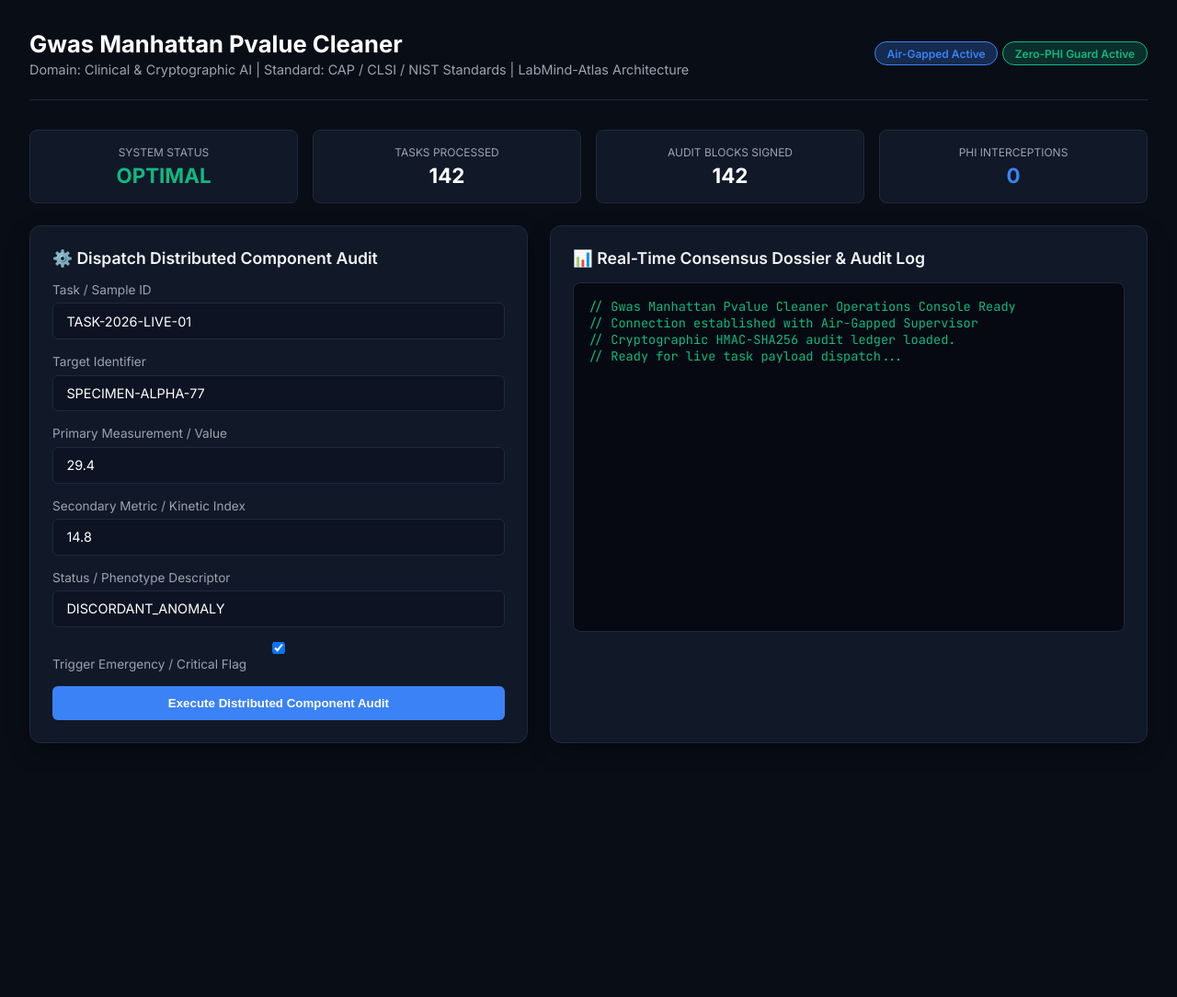
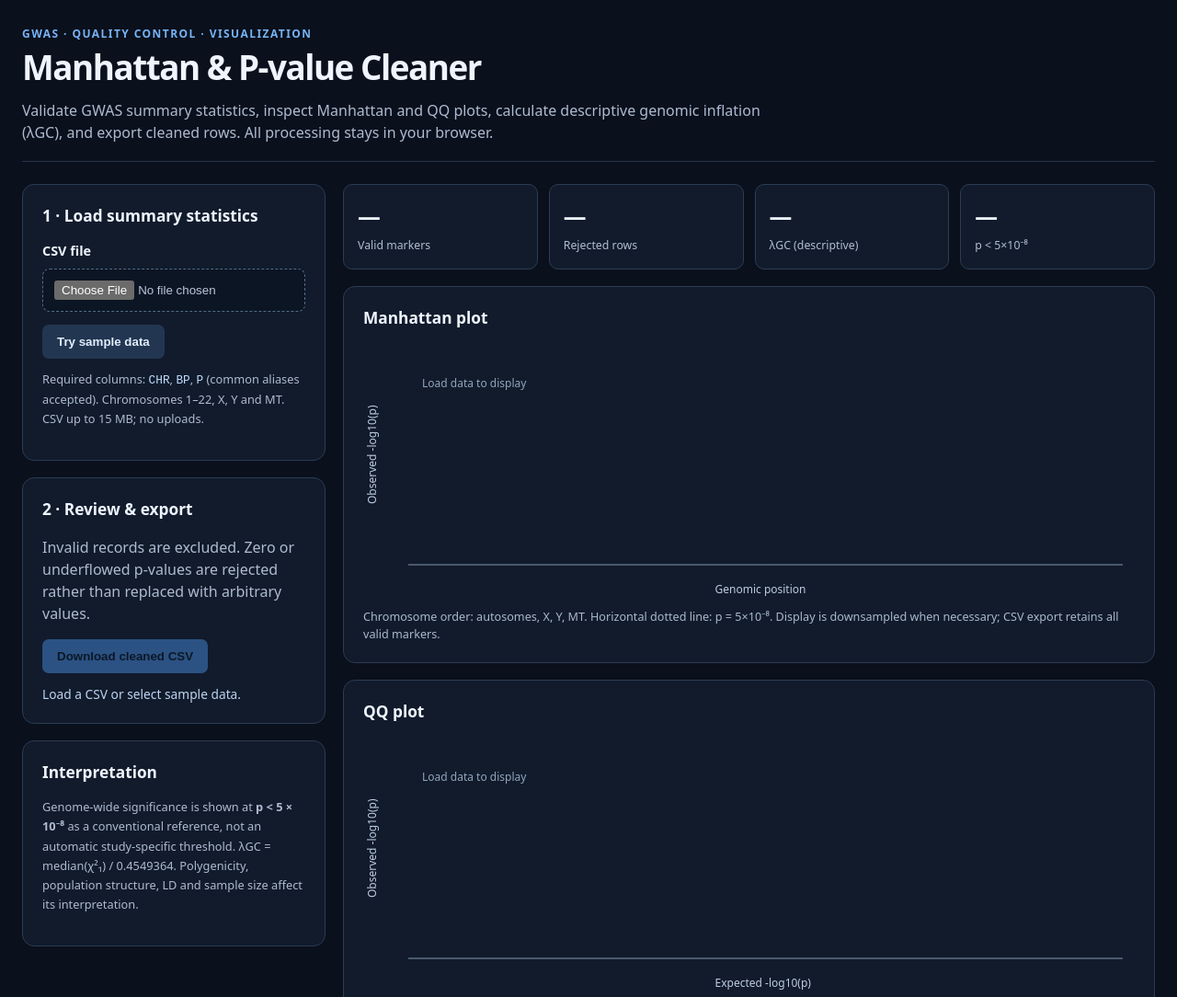
Before and after one commit to abusuraihsakhri/gwas-manhattan-pvalue-cleaner, a plain HTML site: page web/index.html in a window 1280 px wide. Shown: the top 1084 px of the page at 92% size. Before the commit the page ends 840 px from the top, so only its background shows below. Drawn offline with Linux system fonts and the light colour scheme.

Commit message:
Replace simulated dashboard with offline GWAS CSV analysis and Manhattan/QQ plots

```diff
--- a/web/index.html
+++ b/web/index.html
@@ -1,236 +1,242 @@
-<!DOCTYPE html>
+<!doctype html>
 <html lang="en">
 <head>
-    <meta charset="UTF-8">
-    <meta name="viewport" content="width=device-width, initial-scale=1.0">
-    <title>Gwas Manhattan Pvalue Cleaner — Operations Console</title>
-    <link href="https://fonts.googleapis.com/css2?family=Inter:wght@300;400;600;700&family=JetBrains+Mono:wght@400;600&display=swap" rel="stylesheet">
+<meta charset="utf-8">
+<meta name="viewport" content="width=device-width,initial-scale=1">
+<meta name="color-scheme" content="dark">
+<title>GWAS Summary Statistics Cleaner</title>
 <style>
-        :root {
-            --bg: #090d16;
-            --card: #111827;
-            --border: #1f293d;
-            --accent: #3b82f6;
-            --accent-glow: rgba(59, 130, 246, 0.25);
-            --text: #f3f4f6;
-            --text-muted: #9ca3af;
-            --danger: #ef4444;
-            --warning: #f59e0b;
-            --success: #10b981;
-        }
-        * { box-sizing: border-box; margin: 0; padding: 0; }
-        body {
-            font-family: 'Inter', sans-serif;
-            background: var(--bg);
-            color: var(--text);
-            padding: 2rem;
-            min-height: 100vh;
-        }
-        .header {
-            display: flex;
-            justify-content: space-between;
-            align-items: center;
-            border-bottom: 1px solid var(--border);
-            padding-bottom: 1.5rem;
-            margin-bottom: 2rem;
-        }
-        .header-title h1 { font-size: 1.6rem; font-weight: 700; color: #fff; }
-        .header-title p { color: var(--text-muted); font-size: 0.9rem; margin-top: 0.25rem; }
-        .badge {
-            display: inline-block;
-            padding: 0.3rem 0.8rem;
-            border-radius: 9999px;
-            font-size: 0.75rem;
-            font-weight: 600;
-            background: var(--accent-glow);
-            color: var(--accent);
-            border: 1px solid var(--accent);
-        }
-        .grid {
-            display: grid;
-            grid-template-columns: 1fr 1.2fr;
-            gap: 1.5rem;
-        }
-        .card {
-            background: var(--card);
-            border: 1px solid var(--border);
-            border-radius: 12px;
-            padding: 1.5rem;
-            box-shadow: 0 10px 25px rgba(0,0,0,0.3);
-        }
-        .card h2 {
-            font-size: 1.1rem;
-            font-weight: 600;
-            margin-bottom: 1rem;
-            display: flex;
-            align-items: center;
-            gap: 0.5rem;
-        }
-        .form-group { margin-bottom: 1rem; }
-        label { display: block; font-size: 0.85rem; color: var(--text-muted); margin-bottom: 0.4rem; }
-        input, select, textarea {
-            width: 100%;
-            padding: 0.65rem 0.9rem;
-            background: #0d1322;
-            border: 1px solid var(--border);
-            border-radius: 6px;
-            color: #fff;
-            font-family: inherit;
-            font-size: 0.9rem;
-        }
-        input:focus, textarea:focus { outline: none; border-color: var(--accent); }
-        .btn {
-            background: var(--accent);
-            color: #fff;
-            border: none;
-            padding: 0.7rem 1.4rem;
-            border-radius: 6px;
-            font-weight: 600;
-            cursor: pointer;
-            transition: 0.2s;
-            width: 100%;
-        }
-        .btn:hover { background: #2563eb; }
-        .terminal {
-            background: #060911;
-            border: 1px solid var(--border);
-            border-radius: 8px;
-            padding: 1rem;
-            font-family: 'JetBrains Mono', monospace;
-            font-size: 0.85rem;
-            color: #10b981;
-            height: 380px;
-            overflow-y: auto;
-            white-space: pre-wrap;
-        }
-        .metrics-bar {
-            display: grid;
-            grid-template-columns: repeat(4, 1fr);
-            gap: 1rem;
-            margin-bottom: 1.5rem;
-        }
-        .metric-box {
-            background: var(--card);
-            border: 1px solid var(--border);
-            border-radius: 8px;
-            padding: 1rem;
-            text-align: center;
-        }
-        .metric-val { font-size: 1.4rem; font-weight: 700; color: #fff; margin-top: 0.25rem; }
-        .metric-label { font-size: 0.75rem; color: var(--text-muted); text-transform: uppercase; }
+:root{font-family:system-ui,-apple-system,BlinkMacSystemFont,"Segoe UI",sans-serif;color:#eff5ff;background:#0a101c;line-height:1.5}
+*{box-sizing:border-box}body{max-width:1350px;margin:auto;padding:28px 24px 70px}
+h1{font-size:clamp(1.6rem,3vw,2.3rem);letter-spacing:-.04em;margin:0}
+h2{font-size:1.08rem;margin:0 0 14px}p{color:#aebbd0}header{border-bottom:1px solid #26344a;margin-bottom:24px;padding-bottom:19px}
+.eyebrow{font-size:.75rem;color:#77b3f7;letter-spacing:.12em;font-weight:700;text-transform:uppercase}
+.intro{margin:7px 0 0;max-width:820px}
+.layout{display:grid;grid-template-columns:minmax(250px,330px) minmax(0,1fr);gap:19px;align-items:start}
+.panel{background:#111b2b;border:1px solid #2b3c54;border-radius:13px;padding:21px;margin-bottom:18px}
+label{display:block;font-size:.9rem;font-weight:600;margin-bottom:8px}
+input[type=file]{width:100%;color:#b8c6da;padding:12px;border:1px dashed #536c8a;border-radius:8px;background:#0c1523}
+input:focus-visible,button:focus-visible{outline:3px solid #72b5ff;outline-offset:3px}
+button{border:0;border-radius:7px;padding:11px 16px;cursor:pointer;font-weight:700;background:#4b96ef;color:#081321}
+button:disabled{opacity:.45;cursor:not-allowed}button.secondary{background:#233651;color:#e2eefd}
+.actions{display:flex;flex-wrap:wrap;gap:9px;margin-top:14px}
+.hint{font-size:.8rem;margin-top:12px;line-height:1.65}
+.status{margin:13px 0 0;white-space:pre-wrap;font-size:.86rem;color:#bdd4f2;min-height:1.5em}
+.status.error{color:#ffaaaa}
+.stats{display:grid;grid-template-columns:repeat(4,minmax(0,1fr));gap:12px;margin-bottom:18px}
+.stat{background:#111b2b;border:1px solid #2b3c54;border-radius:10px;padding:15px}
+.stat strong{display:block;font-size:1.55rem;letter-spacing:-.03em;font-variant-numeric:tabular-nums}
+.stat span{font-size:.77rem;color:#afbed1}
+.plot{width:100%;height:280px;display:block}
+.plot-note{font-size:.79rem;color:#a9b9cd;margin:8px 0 0}
+footer{font-size:.81rem;color:#aebbd0;border-top:1px solid #26344a;padding-top:20px;margin-top:26px}
+small{color:#aebbd0}code{color:#bddbff}
+@media(max-width:850px){.layout{grid-template-columns:1fr}.stats{grid-template-columns:repeat(2,minmax(0,1fr))}body{padding:19px 13px}}
+@media(max-width:450px){.stat strong{font-size:1.3rem}.panel{padding:15px}.plot{height:240px}}
 </style>
 </head>
 <body>
-
-    <div class="header">
-        <div class="header-title">
-            <h1>Gwas Manhattan Pvalue Cleaner</h1>
-            <p>Domain: Clinical & Cryptographic AI | Standard: CAP / CLSI / NIST Standards | LabMind-Atlas Architecture</p>
+<header>
+<div class="eyebrow">GWAS · Quality control · Visualization</div>
+<h1>Manhattan &amp; P-value Cleaner</h1>
+<p class="intro">Validate GWAS summary statistics, inspect Manhattan and QQ plots, calculate descriptive genomic inflation (λGC), and export cleaned rows. All processing stays in your browser.</p>
+</header>
+<div class="layout">
+<aside>
+<section class="panel">
+<h2>1 · Load summary statistics</h2>
+<label for="file">CSV file</label>
+<input id="file" type="file" accept=".csv,text/csv" aria-describedby="filehelp">
+<div class="actions"><button type="button" id="example" class="secondary">Try sample data</button></div>
+<p class="hint" id="filehelp">Required columns: <code>CHR</code>, <code>BP</code>, <code>P</code> (common aliases accepted). Chromosomes 1–22, X, Y and MT. CSV up to 15 MB; no uploads.</p>
+</section>
+<section class="panel">
+<h2>2 · Review &amp; export</h2>
+<p>Invalid records are excluded. Zero or underflowed p-values are rejected rather than replaced with arbitrary values.</p>
+<button type="button" id="download" disabled>Download cleaned CSV</button>
+<div id="status" class="status" role="status" aria-live="polite">Load a CSV or select sample data.</div>
+</section>
+<section class="panel">
+<h2>Interpretation</h2>
+<p class="hint">Genome-wide significance is shown at <strong>p &lt; 5 × 10⁻⁸</strong> as a conventional reference, not an automatic study-specific threshold. λGC = median(χ²₁) / 0.4549364. Polygenicity, population structure, LD and sample size affect its interpretation.</p>
+</section>
+</aside>
+<main>
+<div class="stats" aria-label="GWAS summary">
+<div class="stat"><strong id="valid">—</strong><span>Valid markers</span></div>
+<div class="stat"><strong id="rejected">—</strong><span>Rejected rows</span></div>
+<div class="stat"><strong id="lambda">—</strong><span>λGC (descriptive)</span></div>
+<div class="stat"><strong id="hits">—</strong><span>p &lt; 5×10⁻⁸</span></div>
 </div>
-        <div>
-            <span class="badge">Air-Gapped Active</span>
-            <span class="badge" style="background: rgba(16,185,129,0.2); color: #10b981; border-color: #10b981;">Zero-PHI Guard Active</span>
+<section class="panel"><h2>Manhattan plot</h2><canvas id="manhattan" class="plot" role="img" aria-label="Manhattan plot of negative log10 p by genomic coordinate"></canvas><p class="plot-note">Chromosome order: autosomes, X, Y, MT. Horizontal dotted line: p = 5×10⁻⁸. Display is downsampled when necessary; CSV export retains all valid markers.</p></section>
+<section class="panel"><h2>QQ plot</h2><canvas id="qq" class="plot" role="img" aria-label="Observed versus expected negative log10 p quantiles"></canvas><p class="plot-note">Unadjusted expected uniform-null quantiles, plotted against observed -log10(p). No confidence envelope or LD correction.</p></section>
+</main>
 </div>
-    </div>
-
-    <div class="metrics-bar">
-        <div class="metric-box">
-            <div class="metric-label">System Status</div>
-            <div class="metric-val" style="color: var(--success);" id="m-status">OPTIMAL</div>
-        </div>
-        <div class="metric-box">
-            <div class="metric-label">Tasks Processed</div>
-            <div class="metric-val" id="m-tasks">142</div>
-        </div>
-        <div class="metric-box">
-            <div class="metric-label">Audit Blocks Signed</div>
-            <div class="metric-val" id="m-audit">142</div>
-        </div>
-        <div class="metric-box">
-            <div class="metric-label">PHI Interceptions</div>
-            <div class="metric-val" style="color: var(--accent);" id="m-phi">0</div>
-        </div>
-    </div>
-
-    <div class="grid">
-        <div class="card">
-            <h2>⚙️ Dispatch Distributed Component Audit</h2>
-            <div class="form-group">
-                <label>Task / Sample ID</label>
-                <input type="text" id="task_id" value="TASK-2026-LIVE-01">
-            </div>
-            <div class="form-group">
-                <label>Target Identifier</label>
-                <input type="text" id="target_id" value="SPECIMEN-ALPHA-77">
-            </div>
-            <div class="form-group">
-                <label>Primary Measurement / Value</label>
-                <input type="number" id="primary_metric" value="29.4" step="0.1">
-            </div>
-            <div class="form-group">
-                <label>Secondary Metric / Kinetic Index</label>
-                <input type="number" id="secondary_metric" value="14.8" step="0.1">
-            </div>
-            <div class="form-group">
-                <label>Status / Phenotype Descriptor</label>
-                <input type="text" id="status_descriptor" value="DISCORDANT_ANOMALY">
-            </div>
-            <div class="form-group">
-                <label><input type="checkbox" id="is_critical" checked> Trigger Emergency / Critical Flag</label>
-            </div>
-            <button class="btn" onclick="runAudit()">Execute Distributed Component Audit</button>
-        </div>
-
-        <div class="card">
-            <h2>📊 Real-Time Consensus Dossier & Audit Log</h2>
-            <div class="terminal" id="outputConsole">// Gwas Manhattan Pvalue Cleaner Operations Console Ready
-// Connection established with Air-Gapped Supervisor
-// Cryptographic HMAC-SHA256 audit ledger loaded.
-// Ready for live task payload dispatch...</div>
-        </div>
-    </div>
-
+<footer>Local processing only. Results are exploratory QC outputs and do not substitute for ancestry adjustment, population stratification diagnostics, LD-aware analyses, or replication.</footer>
 <script>
-        async function runAudit() {
-            const consoleEl = document.getElementById('outputConsole');
-            consoleEl.innerText = "// Dispatching task across specialized workers...
-// Invoking InvariantQCWorker, SafetyEscalationWorker, ProtocolWorker...";
-
-            const payload = {
-                task_id: document.getElementById('task_id').value,
-                target_identifier: document.getElementById('target_id').value,
-                primary_metric: parseFloat(document.getElementById('primary_metric').value),
-                secondary_metric: parseFloat(document.getElementById('secondary_metric').value),
-                status_descriptor: document.getElementById('status_descriptor').value,
-                is_critical_flag: document.getElementById('is_critical').checked
-            };
-
-            try {
-                const res = await fetch('/api/audit', {
-                    method: 'POST',
-                    headers: { 'Content-Type': 'application/json' },
-                    body: JSON.stringify(payload)
-                });
-                const data = await res.json();
-                consoleEl.innerText = JSON.stringify(data, null, 2);
-                document.getElementById('m-tasks').innerText = parseInt(document.getElementById('m-tasks').innerText) + 1;
-                document.getElementById('m-audit').innerText = parseInt(document.getElementById('m-audit').innerText) + 1;
-            } catch (err) {
-                consoleEl.innerText = "// Offline / Simulation Output:\n" + JSON.stringify({
-                    dossier_id: "DOSSIER-SIM-" + Math.floor(Math.random()*10000),
-                    system: "gwas-manhattan-pvalue-cleaner",
-                    domain: "Clinical & Cryptographic AI",
-                    task_id: payload.task_id,
-                    overall_urgency: payload.is_critical_flag ? "CRITICAL_STAT_PANIC" : "ELEVATED_RISK",
-                    integrity_status: "DISCORDANT_ANOMALY",
-                    alerts: [
-                        { worker: "InvariantQCWorker", alert: "Primary metric exceeds upper reference bound" },
-                        { worker: "SafetyEscalationWorker", alert: "Critical emergency interlock flag active" }
-                    ],
-                    audit_hash: "HMAC_SHA256_e83f9a72b941d6c381f9"
-                }, null, 2);
+"use strict";
+const $=id=>document.getElementById(id);
+const LIMIT_BYTES=15*1024*1024, LIMIT_ROWS=200000, CHISQ_MEDIAN=.454936423119572;
+const ALIASES={CHR:["CHR","CHROM","CHROMOSOME"],BP:["BP","POS","POSITION","BASE_PAIR"],P:["P","PVAL","PVALUE","P_VALUE","P-VALUE"]};
+let data=[],headers=[],rejectedCount=0,lastCleaned=[];
+function status(message,error=false){$("status").textContent=message;$("status").classList.toggle("error",error)}
+function parseCSV(input){
+  const rows=[];let row=[],cell="",quoted=false,closed=false;
+  input=input.replace(/^\uFEFF/,"");
+  for(let i=0;i<input.length;i++){
+    const c=input[i];
+    if(quoted){
+      if(c==='"'&&input[i+1]==='"'){cell+='"';i++}
+      else if(c==='"'){quoted=false;closed=true}
+      else cell+=c;
+    }else if(c==='"'&&cell===""&&!closed){quoted=true}
+    else if(c===","){row.push(cell);cell="";closed=false}
+    else if(c==="\n"||c==="\r"){
+      if(c==="\r"&&input[i+1]==="\n")i++;
+      row.push(cell);if(row.some(x=>x!==""))rows.push(row);
+      row=[];cell="";closed=false;
+    }else{
+      if(closed&&c!==" "&&c!=="\t")throw Error("Invalid quoted CSV field");
+      cell+=c;
     }
   }
+  if(quoted)throw Error("Unclosed CSV quotation");
+  if(cell!==""||row.length){row.push(cell);rows.push(row)}
+  return rows;
+}
+function mapping(names){
+  const keys=names.map(n=>n.trim().toUpperCase());
+  if(new Set(keys).size!==keys.length)throw Error("Duplicate CSV headers");
+  const m={};
+  for(const [label,aliases] of Object.entries(ALIASES)){
+    const hits=keys.map((key,i)=>aliases.includes(key)?i:-1).filter(i=>i>=0);
+    if(hits.length!==1)throw Error("Expected exactly one "+label+" column");
+    m[label]=hits[0];
+  }
+  return m;
+}
+function chromosome(raw){
+  let s=String(raw).trim().toUpperCase().replace(/^CHR/,"");
+  if(s==="X")return 23;if(s==="Y")return 24;
+  if(s==="M"||s==="MT")return 25;
+  if(!/^\d+$/.test(s))return NaN;
+  const n=Number(s);return Number.isInteger(n)&&n>=1&&n<=22?n:NaN;
+}
+// Acklam's inverse standard normal CDF approximation; < 2e-9 abs. error.
+function normalInv(p){
+  if(!(p>0&&p<1))throw Error("Normal quantile probability outside (0,1)");
+  const a=[-39.69683028665376,220.9460984245205,-275.9285104469687,138.357751867269,-30.66479806614716,2.506628277459239];
+  const b=[-54.47609879822406,161.5858368580409,-155.6989798598866,66.80131188771972,-13.28068155288572];
+  const c=[-.007784894002430293,-.3223964580411365,-2.400758277161838,-2.549732539343734,4.374664141464968,2.938163982698783];
+  const d=[.007784695709041462,.3224671290700398,2.445134137142996,3.754408661907416];
+  if(p<.02425){const q=Math.sqrt(-2*Math.log(p));return (((((c[0]*q+c[1])*q+c[2])*q+c[3])*q+c[4])*q+c[5])/((((d[0]*q+d[1])*q+d[2])*q+d[3])*q+1)}
+  if(p>1-.02425)return -normalInv(1-p);
+  const q=p-.5,r=q*q;
+  return (((((a[0]*r+a[1])*r+a[2])*r+a[3])*r+a[4])*r+a[5])*q/(((((b[0]*r+b[1])*r+b[2])*r+b[3])*r+b[4])*r+1);
+}
+function median(numbers){const a=numbers.sort((x,y)=>x-y),m=a.length/2;return a.length%2?a[Math.floor(m)]:(a[m-1]+a[m])/2}
+function analyze(rows){
+  if(rows.length<2)throw Error("CSV has no data rows");
+  headers=rows[0];const m=mapping(headers);
+  if(headers.some(h=>["GWAS_CHR","GWAS_BP","GWAS_P","NEG_LOG10_P"].includes(h.trim().toUpperCase())))throw Error("Input already contains reserved export columns");
+  data=[];lastCleaned=[];rejectedCount=0;
+  if(rows.length>LIMIT_ROWS+1)throw Error("More than 200,000 rows; please split the file");
+  for(const fields of rows.slice(1)){
+    if(fields.length!==headers.length){rejectedCount++;continue}
+    const chr=chromosome(fields[m.CHR]),bpText=fields[m.BP].trim(),pText=fields[m.P].trim();
+    const bp=Number(bpText),p=Number(pText);
+    if(!Number.isInteger(chr)||!/^\d+$/.test(bpText)||!Number.isSafeInteger(bp)||bp<1||!pText||!Number.isFinite(p)||p<=0||p>1){rejectedCount++;continue}
+    const item={chr,bp,p,logp:-Math.log10(p),fields};data.push(item);
+  }
+  if(!data.length)throw Error("No valid GWAS rows; check CHR, BP and P");
+  const chi2=data.map(r=>{const z=normalInv(r.p/2);return z*z});
+  const lambdaGC=median(chi2)/CHISQ_MEDIAN;
+  $("valid").textContent=data.length.toLocaleString();
+  $("rejected").textContent=rejectedCount.toLocaleString();
+  $("lambda").textContent=lambdaGC.toFixed(3);
+  $("hits").textContent=data.filter(r=>r.p<5e-8).length.toLocaleString();
+  $("download").disabled=false;
+  status(data.length.toLocaleString()+" valid markers, "+rejectedCount.toLocaleString()+" rejected. λGC is not adjusted for LD or polygenicity.");
+  plotAll();
+}
+function setupCanvas(id){
+  const element=$(id),dpr=Math.min(window.devicePixelRatio||1,2),rect=element.getBoundingClientRect();
+  const w=Math.max(250,rect.width),h=Math.max(200,rect.height);
+  element.width=Math.round(w*dpr);element.height=Math.round(h*dpr);
+  const g=element.getContext("2d");g.scale(dpr,dpr);g.clearRect(0,0,w,h);
+  g.font="12px system-ui";return {g,w,h,left:49,top:13,right:w-13,bottom:h-39};
+}
+function axes(c,xlabel,ylabel){
+  const {g,left,top,right,bottom}=c;
+  g.strokeStyle="#8397b4";g.lineWidth=1;g.beginPath();g.moveTo(left,top);g.moveTo(left,bottom);g.lineTo(right,bottom);g.stroke();
+  g.fillStyle="#bdcce2";g.font="12px system-ui";g.fillText(xlabel,(left+right)/2-55,c.h-8);
+  g.save();g.translate(14,(top+bottom)/2+48);g.rotate(-Math.PI/2);g.fillText(ylabel,0,0);g.restore();
+}
+function emptyPlot(id){const c=setupCanvas(id);axes(c,id==="qq"?"Expected -log10(p)":"Genomic position","Observed -log10(p)");c.g.fillStyle="#91a5be";c.g.fillText("Load data to display",c.left+15,c.top+35)}
+function manhattan(){
+  const c=setupCanvas("manhattan"),{g,left,right,bottom,top}=c;
+  axes(c,"Chromosome","-log10(p)");
+  const maxBP=new Array(26).fill(0);data.forEach(r=>maxBP[r.chr]=Math.max(maxBP[r.chr],r.bp));
+  const offsets=new Array(26).fill(0);let total=0;
+  for(let chr=1;chr<=25;chr++){offsets[chr]=total;total+=maxBP[chr]>0?maxBP[chr]+Math.max(1,Math.round(maxBP[chr]*.05)):0}
+  const maxY=Math.max(8,...data.map(r=>r.logp))*1.07;
+  const width=right-left,height=bottom-top,ys=v=>bottom-v/maxY*height;
+  const significance=-Math.log10(5e-8);
+  g.setLineDash([5,4]);g.strokeStyle="#f5ab67";g.beginPath();g.moveTo(left,ys(significance));g.lineTo(right,ys(significance));g.stroke();g.setLineDash([]);
+  const stride=Math.max(1,Math.ceil(data.length/5500));
+  for(let i=0;i<data.length;i++){
+    const r=data[i];if(i%stride!==0&&r.p>=5e-8)continue;
+    const x=left+(offsets[r.chr]+r.bp)/total*width,y=ys(r.logp);
+    g.fillStyle=r.p<5e-8?"#ffbf71":r.chr%2===0?"#78aef5":"#6bd2cb";
+    g.fillRect(x-1.3,y-1.3,2.6,2.6);
+  }
+  g.textAlign="center";g.fillStyle="#afc0d4";
+  for(let chr=1;chr<=25;chr++){
+    if(!maxBP[chr])continue;
+    if(c.w<600&&chr%3!==1&&chr!==23&&chr!==25)continue;
+    const x=left+(offsets[chr]+maxBP[chr]/2)/total*width;
+    g.fillText(chr===23?"X":chr===24?"Y":chr===25?"MT":String(chr),x,bottom+17);
+  }
+  g.textAlign="left";g.fillText(maxY.toFixed(1),18,top+10);
+}
+function qq(){
+  const c=setupCanvas("qq"),{g,left,right,bottom,top}=c;
+  axes(c,"Expected -log10(p)","Observed -log10(p)");
+  const ps=data.map(r=>r.p).sort((a,b)=>a-b),n=ps.length;
+  const maxX=-Math.log10(.5/n)*1.06,maxY=Math.max(maxX,-Math.log10(ps[0]))*1.06;
+  const xx=v=>left+v/maxX*(right-left),yy=v=>bottom-v/maxY*(bottom-top);
+  g.strokeStyle="#f5ab67";g.setLineDash([5,4]);g.beginPath();g.moveTo(xx(0),yy(0));g.lineTo(xx(Math.min(maxX,maxY)),yy(Math.min(maxX,maxY)));g.stroke();g.setLineDash([]);
+  g.fillStyle="#7db9ee";
+  const stride=Math.max(1,Math.ceil(n/5500));
+  for(let i=0;i<n;i+=stride){const x=-Math.log10((i+.5)/n),y=-Math.log10(ps[i]);g.fillRect(xx(x)-1.3,yy(y)-1.3,2.6,2.6)}
+  g.fillStyle="#b4c2d8";g.fillText(maxY.toFixed(1),18,top+10);g.fillText(maxX.toFixed(1),right-25,bottom+18);
+}
+function plotAll(){if(!data.length){emptyPlot("manhattan");emptyPlot("qq");return}manhattan();qq()}
+function csvCell(v){let s=String(v);if(/^[\s]*[=+\-@]/.test(s))s="'"+s;return /[",\r\n]/.test(s)?'"'+s.replace(/"/g,'""')+'"':s}
+function exportCSV(){
+  const fields=headers.concat(["GWAS_CHR","GWAS_BP","GWAS_P","NEG_LOG10_P"]);
+  const lines=[fields.map(csvCell).join(",")];
+  for(const r of data)lines.push(r.fields.concat([r.chr,r.bp,r.p,r.logp]).map(csvCell).join(","));
+  const file=new Blob([lines.join("\r\n")+"\r\n"],{type:"text/csv;charset=utf-8"});
+  const url=URL.createObjectURL(file),a=document.createElement("a");
+  a.href=url;a.download="gwas_cleaned.csv";document.body.appendChild(a);a.click();a.remove();setTimeout(()=>URL.revokeObjectURL(url),1500);
+}
+function load(text){try{analyze(parseCSV(text))}catch(error){data=[];$("download").disabled=true;["valid","rejected","lambda","hits"].forEach(k=>$(k).textContent="—");status(error.message,true);plotAll()}}
+$("file").addEventListener("change",async e=>{
+  const file=e.target.files[0];if(!file)return;
+  if(file.size>LIMIT_BYTES){load("");status("File is larger than 15 MB. Split or filter before loading.",true);return}
+  try{status("Reading local CSV…");load(await file.text())}catch(err){load("");status("Cannot read CSV: "+err.message,true)}
+});
+$("example").addEventListener("click",()=>{
+  const rows=["CHR,BP,P,SNP"];for(let chr=1;chr<=22;chr++)for(let i=0;i<120;i++){
+    const bp=10000+i*120000,p=((i*71+chr*37)%997+1)/998;
+    rows.push([chr,bp,(i===70&&chr===6?"1e-12":p), "rs"+chr+"_"+i].join(","));
+  }
+  load(rows.join("\n"));
+});
+$("download").addEventListener("click",exportCSV);
+window.addEventListener("resize",plotAll);
+plotAll();
 </script>
 </body>
 </html>
```
Lines whose indentation alone changed are shown as unchanged.
